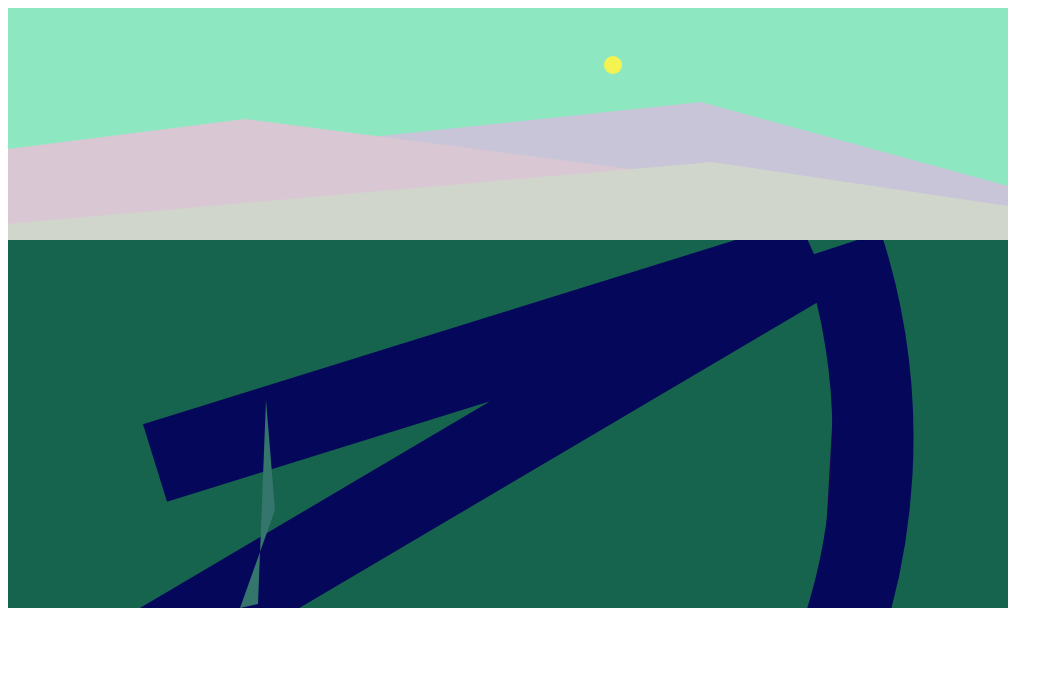
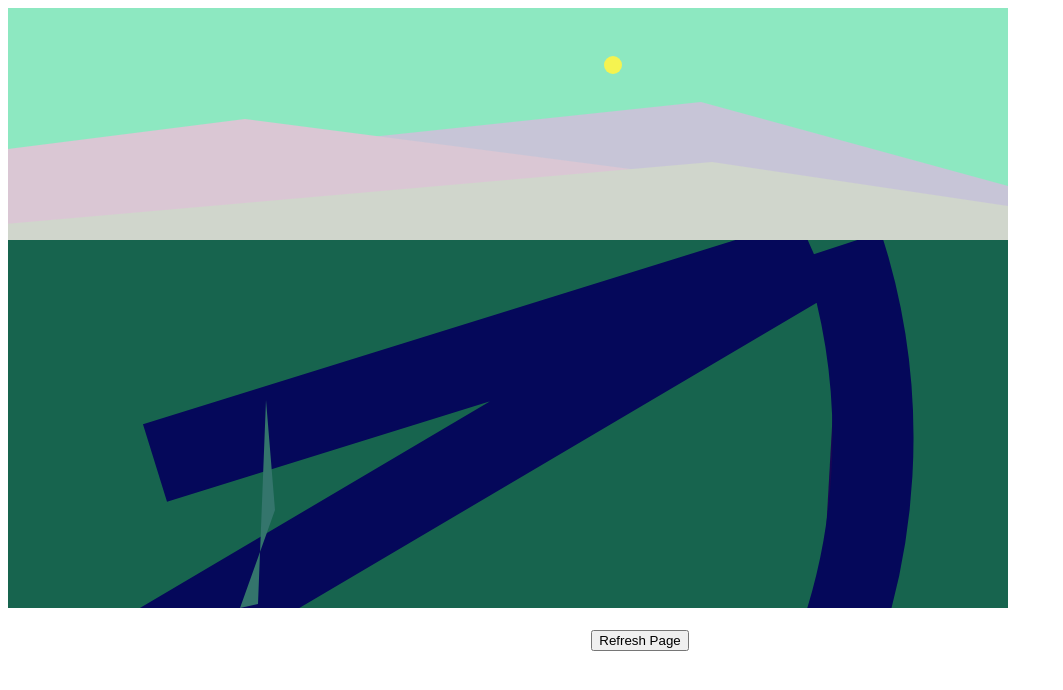
Before and after one commit to haoruye/generative.landscape, a plain HTML site: page index.html in a window 1280 px wide. Shown: the whole page, without its empty margins (0-1063 px from the left). Drawn offline with Linux system fonts and the light colour scheme.

Commit message:
Add files via upload

```diff
--- a/index.html
+++ b/index.html
@@ -4,10 +4,15 @@
 	<title>
 	 Generative Landscape
 	</title>
-	<meta name="viewport" content="width=device-width, initial-scale=1.0, minimum-scale=0.2">
+	<meta name="viewport" content="width=device-width, initial-scale=1.0, minimum-scale=0.5">
 	<meta charset="UTF-8">
 
 <style>
+
+.myDiv {
+
+  text-align: center;
+}
 
 img.Image{
     height:100%;
@@ -301,9 +306,10 @@ window.onload = function() {
 
 
 <canvas id="Canvas" width="1000" height="600"></canvas>
-
-
-
+<br><br>
+<div class="myDiv">
+<button onClick="window.location.href=window.location.href">Refresh Page</button>
+</div>
 
 </body>
 
```
